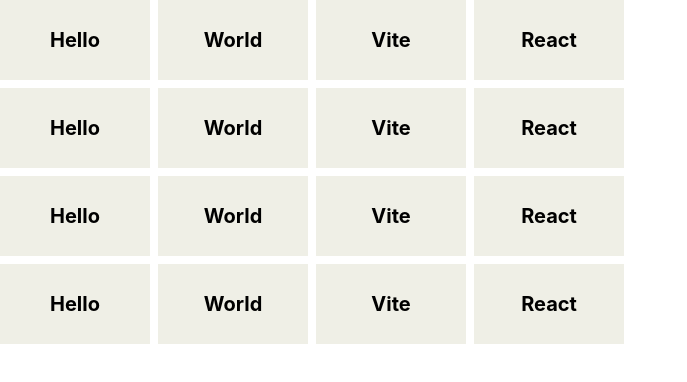
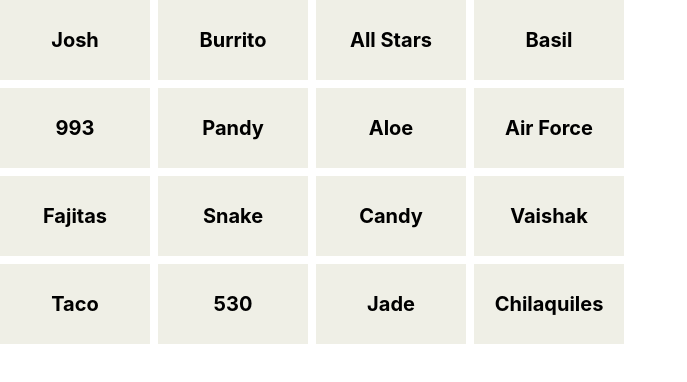
Before and after one commit to Cbannon35/NYT-Connections, a React (Vite) app: page / in a window 1280 px wide. Shown: the top 382 px of the page, without its empty margins (0-687 px from the left). Built offline with nearby package versions, Linux system fonts and the light colour scheme.

Commit message:
selecting and unselecting words with simple gamestate logic

```diff
--- a/src/App.jsx
+++ b/src/App.jsx
@@ -1,16 +1,25 @@
 import { useState } from 'react'
-import Word from './components/Word'
+import Game from './components/Game'
 import './App.css'
 
+const myDate = new Date();
+function formatDate(date) {
+  const year = date.getFullYear();
+  const month = String(date.getMonth() + 1).padStart(2, '0');
+  const day = String(date.getDate()).padStart(2, '0');
+
+  return `${year}-${month}-${day}`;
+}
+const formattedDate = formatDate(myDate);
+console.log("Today's Date: ", formattedDate);
+
 function App() {
-  const [count, setCount] = useState(0)
+  const [gameID, setGameID] = useState(formattedDate);
 
   return (
     <>
       <div className='cardContainer cardContainer2'>
-        {['Hello', 'World', 'Vite', 'React', 'Hello', 'World', 'Vite', 'React', 'Hello', 'World', 'Vite', 'React', 'Hello', 'World', 'Vite', 'React'].map((word, index) => (
-          <Word key={index} word={word} />
-        ))}
+        <Game gameID={gameID} />
       </div>
     </>
   )
--- /dev/null
+++ b/src/components/Board.jsx
@@ -0,0 +1,47 @@
+import React, { useState, useEffect } from 'react'
+import Word from './Word'
+import SelectedWord from './SelectedWord';
+
+const Board = ({ game, setGame }) => {
+    const [selectedCount, setSelectedCount] = useState(0);
+
+    function guessWord(word) {
+        if (game.currentGuess.includes(word) || selectedCount > 3) {
+            return;
+        }
+
+        setGame(prevGame => ({
+            ...prevGame,
+            currentGuess: [...prevGame.currentGuess, word]
+        }));
+
+        setSelectedCount(prevCount => prevCount + 1);
+    }
+
+    function unguessWord(word) {
+        if (!game.currentGuess.includes(word) || selectedCount <= 0) {
+            return;
+        }
+
+        setGame(prevGame => ({
+            ...prevGame,
+            currentGuess: prevGame.currentGuess.filter(w => w !== word)
+        }));
+
+        setSelectedCount(prevCount => prevCount - 1);
+    }
+
+    return (
+        <>
+            <div className='cardContainer cardContainer2' >
+                {game.words.map((word, index) => (
+                    game.currentGuess.includes(word) ?
+                        <SelectedWord key={index} word={word} unguessWord={unguessWord} /> :
+                        <Word key={index} word={word} guessWord={guessWord} selectedCount={selectedCount} />
+                ))}
+            </div>
+        </>
+    )
+}
+
+export default Board
--- /dev/null
+++ b/src/components/Game.jsx
@@ -0,0 +1,44 @@
+import React, { useState, useEffect } from 'react'
+import Board from "./Board";
+import { getShuffledTestWords } from '../utils/games'
+
+const Game = ({ gameID }) => {
+
+    const [loaded, setLoaded] = useState(false);
+    const [game, setGame] = useState({
+        id: gameID,
+        solved: false,
+        words: [],
+        categories: [],
+        guesses: [],
+        currentGuess: [],
+    });
+
+    // useEffect(() => {
+    //     console.log(game.currentGuess)
+    // }, [game.currentGuess]);
+
+    useEffect(() => {
+        setLoaded(false);
+        setGame(prevGame => ({
+            ...prevGame,
+            words: getShuffledTestWords()
+        }));
+        setLoaded(true);
+
+    }, [gameID]);
+
+    if (!loaded) {
+        return (
+            <div>Loading...</div>
+        )
+    }
+
+    return (
+        <>
+            <Board game={game} setGame={setGame} />
+        </>
+    );
+}
+
+export default Game
--- /dev/null
+++ b/src/components/SelectedWord.jsx
@@ -0,0 +1,10 @@
+const SelectedWord = ({ word, unguessWord }) => {
+
+    return (
+      <div className="select-none bg-word-bg-selected text-word-text-selected text-[20px] cursor-pointer text-center content-center" onClick={() => {unguessWord(word)}}>
+        <strong>{word}</strong>
+      </div>
+    );
+}
+
+export default SelectedWord
--- a/src/components/Word.jsx
+++ b/src/components/Word.jsx
@@ -1,6 +1,7 @@
-const Word = ({ word }) => {
+const Word = ({ word, guessWord, selectedCount }) => {
+  console.log(selectedCount)
   return (
-    <div className="bg-word-bg text-black text-[20px] cursor-pointer text-center content-center">
+    <div className="select-none bg-word-bg text-black text-[20px] text-center content-center" onClick={() => { guessWord(word) }} style={{ cursor: selectedCount < 4 ? "pointer" : "" }}>
       <strong>{word}</strong>
     </div>
   );
--- /dev/null
+++ b/src/utils/games.js
@@ -0,0 +1,75 @@
+const testGame = {
+    "id": "test",
+    "categories": [
+        {
+            "key": 0,
+            "category": "Chris's housemates",
+            "words": ["Josh", "Pandy", "Candy", "Vaishak"]
+        },
+        {
+            "key": 1,
+            "category": "Mexican food",
+            "words": ["Chilaquiles", "Burrito", "Taco", "Fajitas"]
+        },
+        {
+            "key": 2,
+            "category": "Chris's plants",
+            "words": ["Aloe", "Snake", "Jade", "Basil"]
+        },
+        {
+            "key": 3,
+            "category": "Chris's Shoes",
+            "words": ["All Stars", "530", "993", "Air Force"]
+        }
+    ]
+}
+
+export function getTestGame() {
+    return testGame;
+}
+
+function getTestWords() {
+    return testGame.categories.map(category => category.words).flat();
+}
+
+/**
+ * Returns the test words shuffled
+ * @returns {String[16]} words
+ */
+export function getShuffledTestWords() {
+    const words = getTestWords();
+    return words.sort(() => Math.random() - 0.5);
+}
+
+export function getTestCategories() {
+    return testGame.categories.map(category => category.category).flat();
+}
+
+/**
+ * Returns the words of a specified category
+ * @param {String} category
+ * @returns {String[4]} words
+ */
+export function getTestCategoriesWords(category) {
+    return testGame.categories.find(cat => cat.category === category).words;
+}
+
+/**
+ * Validates a user's guess
+ * @param {String[4]} guess
+ * @returns {String} the category of the guess if it is correct, otherwise null
+ */
+export function checkTestGuess(guess) {
+    if (guess.length !== 4) {
+        console.log("Invalid guess length");
+        return false;
+    }
+    const sortedGuess = guess.slice().sort();
+    for (let cat of testGame.categories) {
+        let words = cat.words;
+        if (sortedGuess.join('') === words.join('')) {
+            return cat.category;
+        }
+    }
+    return null;
+}
```
